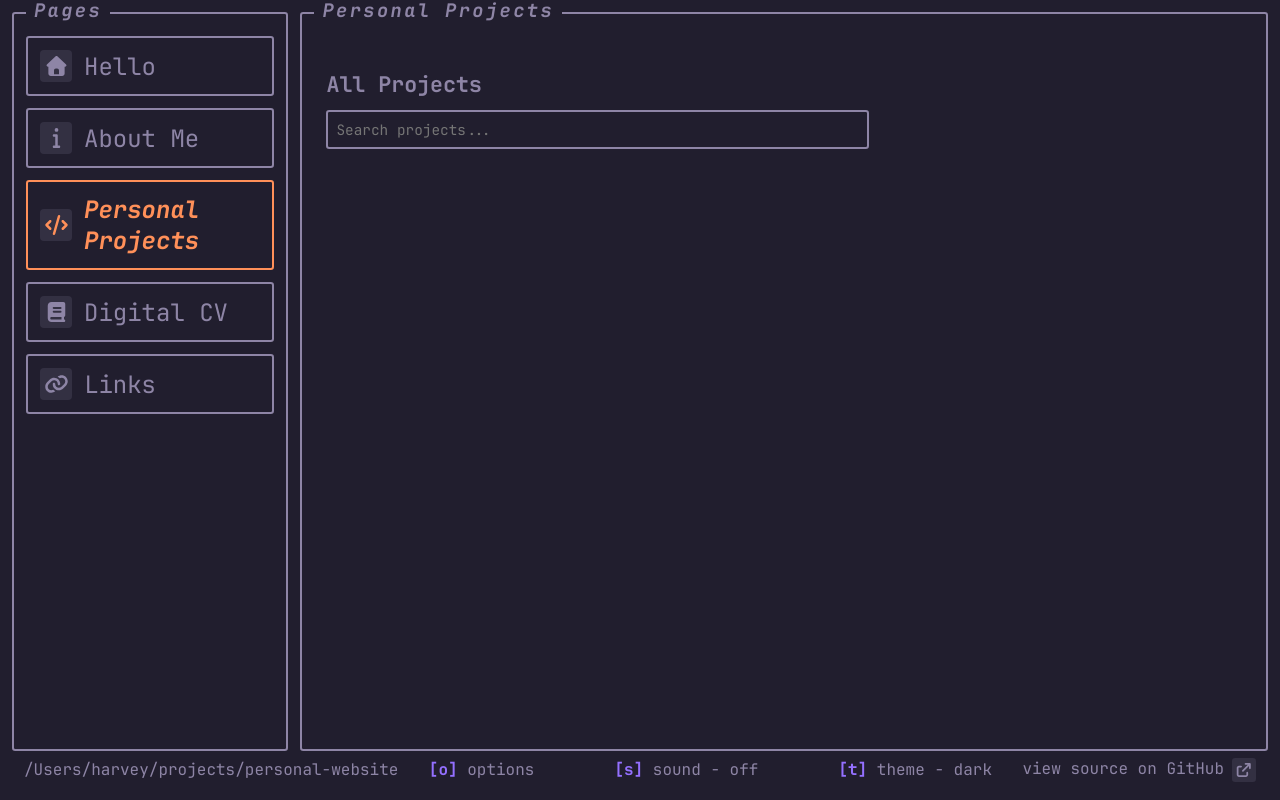
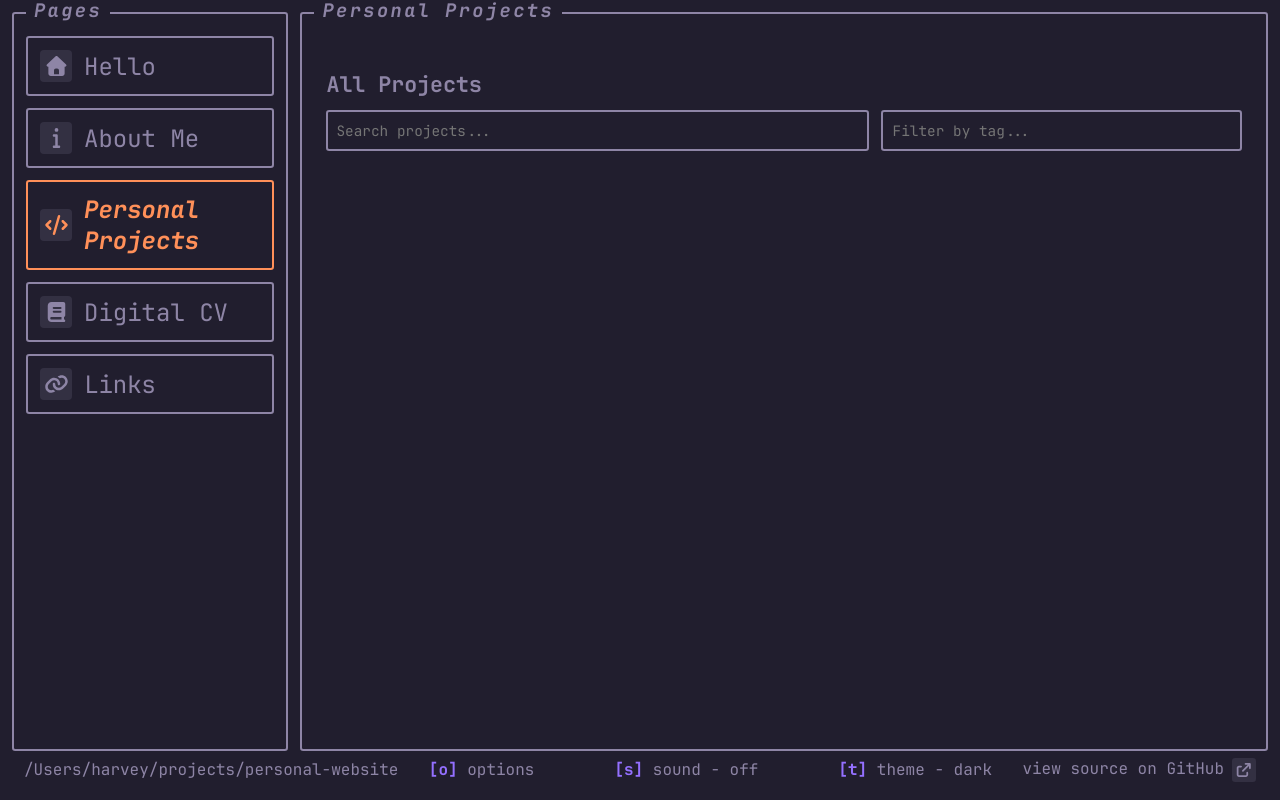
Before and after one commit to harveybalaam/personal-website, a React (Vite) app: page /projects in a window 1280 px wide. Built offline with nearby package versions, Linux system fonts and the light colour scheme.

Commit message:
feat: filter projects by tags

```diff
--- a/src/pages/PersonalProjects/index.tsx
+++ b/src/pages/PersonalProjects/index.tsx
@@ -1,5 +1,6 @@
 import Project from "./Project";
 import Search from "../../components/inputs/Search";
+import TagInput from "../../components/inputs/TagInput";
 import { useState } from "react";
 import "./PersonalProjects.css";
 
@@ -28,13 +29,58 @@ export interface Project {
   title: string;
 }
 
+const getUniqueTags = (projects: Project[]) => {
+  const allTags = projects.map((project) => project.tags).flat();
+  const seenTags = new Set();
+
+  return allTags.filter((tag) => {
+    if (seenTags.has(tag.text)) {
+      return;
+    }
+    seenTags.add(tag.text);
+    return tag;
+  });
+};
+
+const hasIntersectingElements = (arr1: unknown[], arr2: unknown[]) => {
+  const set = new Set(arr1);
+  return arr2.some((element) => set.has(element));
+};
+
 const projects: Project[] = [];
+
+const uniqueTags = getUniqueTags(projects);
+const featuredProjects = projects.filter((project) => project.isFeatured);
+const hasFeaturedProjects = featuredProjects.length > 0;
 
 export default function PersonalProjects() {
   const [searchValue, setSearchValue] = useState("");
+  const [tagsSearchValue, setTagsSearchValue] = useState("");
+  const [appliedTagFilters, setAppliedTagFilters] = useState<Tag[]>([]);
 
-  const featuredProjects = projects.filter((project) => project.isFeatured);
-  const hasFeaturedProjects = featuredProjects.length > 0;
+  const tagsSearchResult = uniqueTags.filter((tag) =>
+    tag.text.toLowerCase().includes(tagsSearchValue.toLowerCase()),
+  );
+
+  const getFilteredProjects = () => {
+    const appliedTagNames = appliedTagFilters.map((tag) => tag.text);
+
+    const filteredProjectsByTags =
+      appliedTagFilters.length === 0
+        ? projects
+        : projects.filter((project) =>
+            hasIntersectingElements(
+              project.tags.map((tag) => tag.text),
+              appliedTagNames,
+            ),
+          );
+
+    return filteredProjectsByTags.filter(
+      (project) =>
+        !project.isFeatured &&
+        project.title.toLowerCase().includes(searchValue.toLowerCase()),
+    );
+  };
 
   return (
     <div className="projects">
@@ -60,14 +106,14 @@ export default function PersonalProjects() {
       <h3>All Projects</h3>
       <div className="projects-search-filter">
         <Search searchValue={searchValue} setSearchValue={setSearchValue} />
+        <TagInput
+          selectedTags={appliedTagFilters}
+          setSelectedTags={setAppliedTagFilters}
+          setTagsSearchValue={setTagsSearchValue}
+          tags={tagsSearchResult}
+        />
       </div>
-      {projects
-        .filter(
-          (project) =>
-            !project.isFeatured &&
-            project.title.toLowerCase().includes(searchValue.toLowerCase()),
-        )
-        .map((project) => (
+      {getFilteredProjects().map((project) => (
         <Project
           key={project.id}
           concepts={project.concepts}
```
Lines whose indentation alone changed are shown as unchanged.
